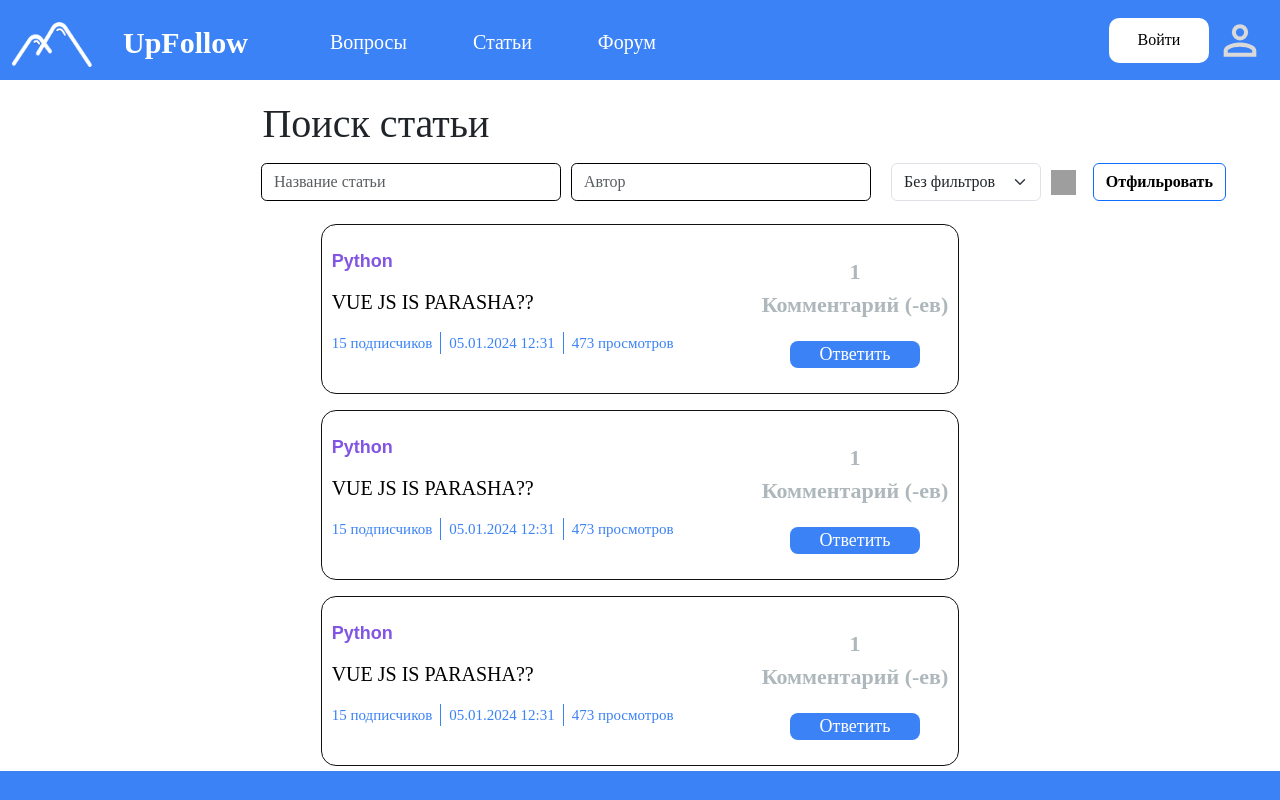
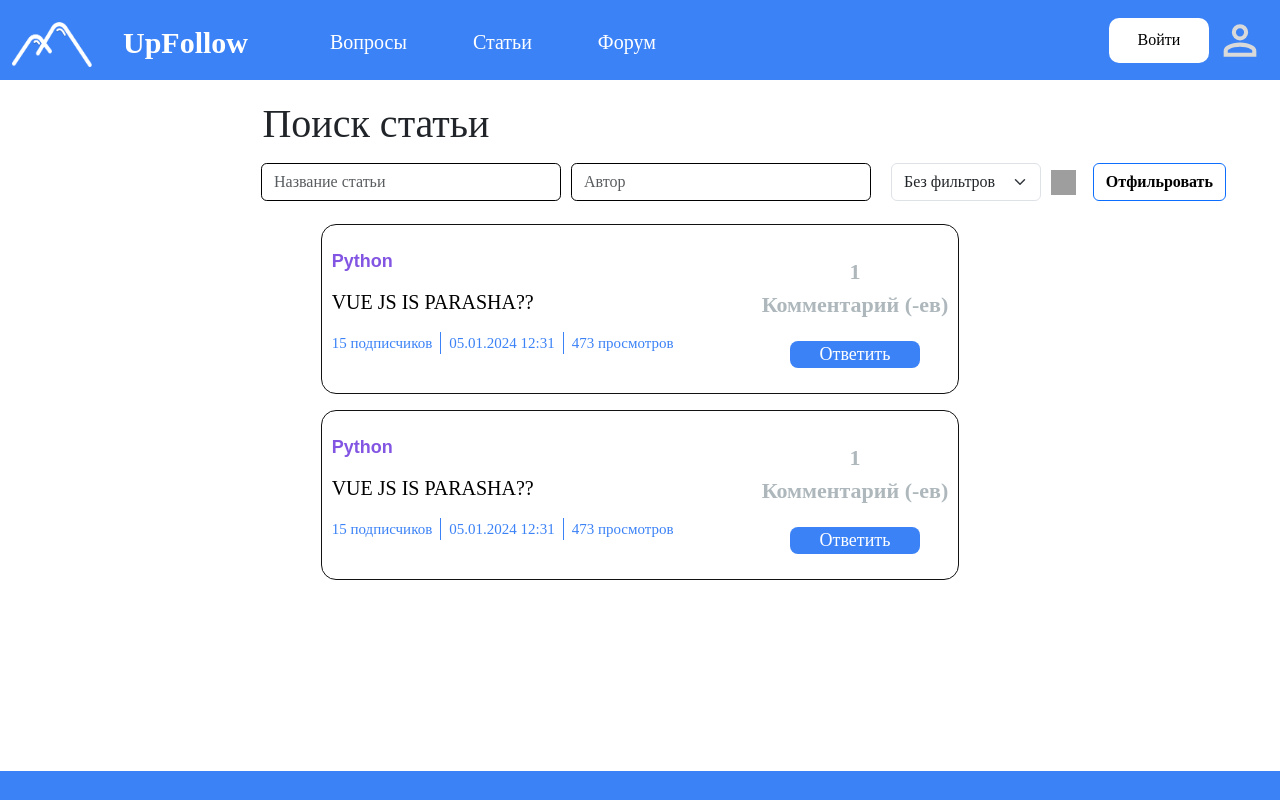
Before and after one commit to OverflowProjectMSP/final, a Vue app in the folder client/: page /States in a window 1280 px wide. Shown: the top 800 px of the page. Built offline with nearby package versions, Linux system fonts and the light colour scheme; no server answers; grey boxes are pictures that could not be loaded; a web font is replaced by a local one.

Commit message:
кое-че

```diff
--- a/client/src/components/Profile/ChangePassword.vue
+++ b/client/src/components/Profile/ChangePassword.vue
@@ -21,7 +21,7 @@ export default {
                 } else if (res.data.res == 'True') {
                     this.$router.push('/Profile');
                 } else {
-                    this.error = 'Хуйню делаешь брат';
+                    this.error = 'Неизветсная ошибка';
                 }
             } else {
                 this.error = 'Пароли не совпадают';
--- a/client/src/components/States/States.vue
+++ b/client/src/components/States/States.vue
@@ -12,51 +12,6 @@ export default {
     data() {
         return {
             states: [
-                {
-                    discriptions: `VUE JS IS PARASHА??`,
-                    tag: 'Python',
-                    subscribers: 50,
-                    hours: 43,
-                    views: 43,
-                    answers: 423,
-                    complexity: 'Средне',
-                    id: 0,
-                    question: false,
-                },
-                {
-                    discriptions: `VUE JS IS PARASHА??`,
-                    tag: 'Python',
-                    subscribers: 50,
-                    hours: 43,
-                    views: 43,
-                    answers: 423,
-                    complexity: 'Средне',
-                    id: 0,
-                    question: false,
-                },
-                {
-                    discriptions: `VUE JS IS PARASHА??`,
-                    tag: 'Python',
-                    subscribers: 50,
-                    hours: 43,
-                    views: 43,
-                    answers: 423,
-                    complexity: 'Средне',
-                    id: 0,
-                    question: false,
-                },
-                {
-                    discriptions: `VUE JS IS PARASHА??`,
-                    tag: 'Python',
-                    subscribers: 50,
-                    hours: 43,
-                    views: 43,
-                    answers: 423,
-                    complexity: 'Средне',
-                    id: 0,
-                    question: false,
-                },
-
                 {
                     discriptions: `VUE JS IS PARASHА??`,
                     tag: 'Python',
```
